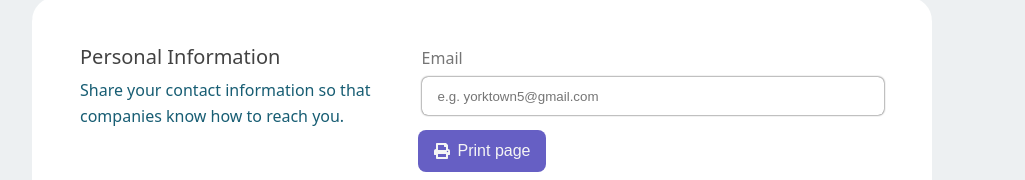
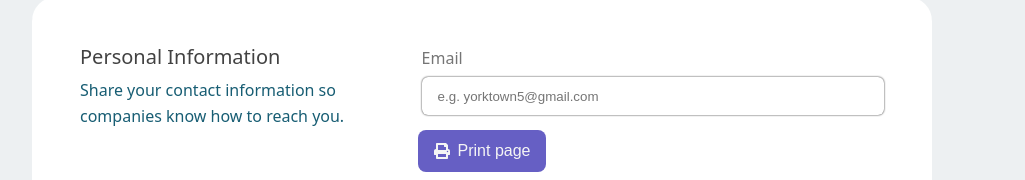
Before and after one commit to AnOrdinaryUsername/CV-Generator, a React (Create React App) app: page / in a window 1280 px wide. Shown: the part 190-370 px from the top of the page, without its empty margins (158-1183 px from the left). Built offline with nearby package versions, Linux system fonts and the light colour scheme.

Commit message:
fix: Remove word for better sentence flow

```diff
--- a/src/features/form/screens/Form.jsx
+++ b/src/features/form/screens/Form.jsx
@@ -16,7 +16,7 @@ class Form extends Component {
             <FormLayout>
                 <FormFieldset
                     title="Personal Information"
-                    description="Share your contact information so that companies know how to reach you."
+                    description="Share your contact information so companies know how to reach you."
                 >
                     <TextInput
                         id="email"
```
